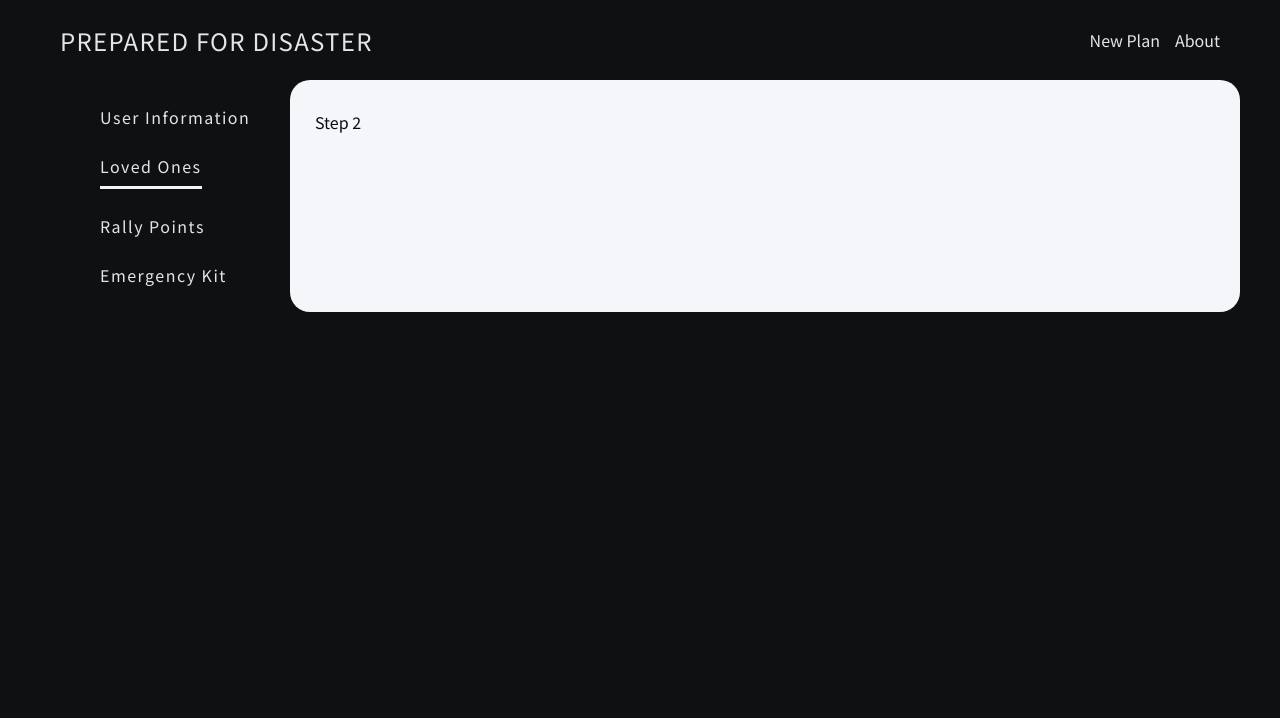
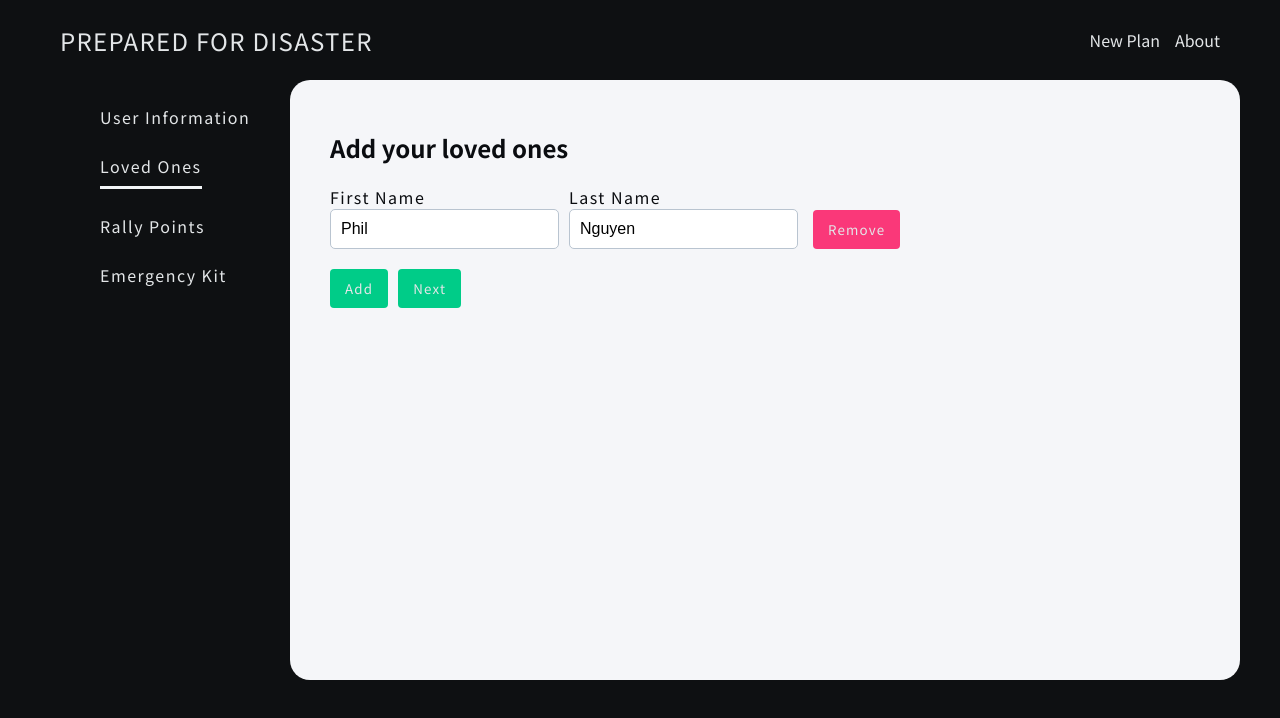
Before and after one commit to philmein23/prepared-for-disaster, a Next.js app: page /new/step2 in a window 1280 px wide. Shown: the top 718 px of the page. Built offline with nearby package versions, Linux system fonts and the light colour scheme; what easy-peasy would draw is missing.

Commit message:
feat: created field array form list for step 2

```diff
--- a/components/common/Layout/Layout.module.css
+++ b/components/common/Layout/Layout.module.css
@@ -51,5 +51,5 @@
   padding-right: 25px;
   padding-top: 30px;
   padding-bottom: 40px;
-
+  min-height: 600px;
 }
--- a/model/userInfo.ts
+++ b/model/userInfo.ts
@@ -1,21 +1,31 @@
-import { Action, action } from 'easy-peasy';
+import { Action, action } from "easy-peasy";
 
 export interface UserInfo {
   firstName: string;
   lastName: string;
   address: string;
+  state: string;
+  country: string;
 }
 
 export interface UsersInfoModel {
   users: UserInfo[];
-    updateUserInfo: Action<UsersInfoModel, { firstName: string, lastName: string, address: string }>
-};
+  newUser: UserInfo;
+  addNewUser: Action<UsersInfoModel, UserInfo>;
+  updateUserInfo: Action<UsersInfoModel, UserInfo>;
+}
 
 const userInfoModel: UsersInfoModel = {
   users: [],
+  newUser: null,
+  addNewUser: action((state, payload) => {
+    state.users.push(payload);
+  }),
   updateUserInfo: action((state, payload) => {
-        state.users.push(payload);
-    })
-}
+    state.newUser = {
+      ...payload,
+    };
+  }),
+};
 
 export default userInfoModel;
--- /dev/null
+++ b/pages/new/step2/index.module.css
@@ -0,0 +1,23 @@
+.form-container {
+  margin-left: 15px;
+  margin-top: 20px;
+}
+
+.form-container > .add-btn {
+  margin-right: 10px;
+}
+
+.field-input-container {
+  display: flex;
+  align-items: center;
+  margin-bottom: 20px;
+}
+
+.field-input-container > div:first-child {
+  margin-right: 10px;
+}
+
+.field-input-container .btn-remove {
+  margin-left: 15px;
+  margin-top: 25px;
+}
--- a/pages/new/step2/index.tsx
+++ b/pages/new/step2/index.tsx
@@ -1,10 +1,73 @@
+import { useForm, useFieldArray } from "react-hook-form";
+import style from "./index.module.css";
+
+interface Inputs {
+  firstName: string;
+  lastName: string;
+}
 
 const Step2 = () => {
-    return (
-        <div>
-            Step 2
+  const { register, handleSubmit, control } = useForm({
+    defaultValues: {
+      lovedOnes: [{ firstName: "Phil", lastName: "Nguyen" }],
+    },
+  });
+  const { fields, append, remove } = useFieldArray({
+    control,
+    name: "lovedOnes",
+  });
+
+  const onSubmit = (data) => {
+    console.log(data);
+  };
+
+  return (
+    <form className={style["form-container"]} onSubmit={handleSubmit(onSubmit)}>
+      <h2>Add your loved ones</h2>
+      {fields.map((field, index) => (
+        <div className={style["field-input-container"]} key={field.id}>
+          {console.log(field)}
+          <div>
+            <label htmlFor="first-name">First Name</label>
+            <input
+              id="first-name"
+              type="text"
+              defaultValue={field.firstName}
+              {...register(`lovedOnes.${index}.firstName` as const, {
+                required: true,
+              })}
+            />
+          </div>
+          <div>
+            <label htmlFor="last-name">Last Name</label>
+            <input
+              id="last-name"
+              type="text"
+              defaultValue={field.lastName}
+              {...register(`lovedOnes.${index}.lastName` as const, {
+                required: true,
+              })}
+            />
+          </div>
+          <button
+            className={`${style["btn-remove"]} btn-secondary`}
+            onClick={() => remove(index)}
+          >
+            Remove
+          </button>
         </div>
-    )
-}
+      ))}
+      <button
+        className={`btn-primary ${style["add-btn"]}`}
+        onClick={() => append({ firstName: "", lastName: "" })}
+      >
+        Add
+      </button>
+      <button className="btn-primary" type="submit">
+        Next
+      </button>
+    </form>
+  );
+};
 
 export default Step2;
--- a/styles/globals.css
+++ b/styles/globals.css
@@ -1,29 +1,31 @@
-@import url('https://fonts.googleapis.com/css2?family=Noto+Sans+JP:wght@300;400;500;700&display=swap');
+@import url("https://fonts.googleapis.com/css2?family=Noto+Sans+JP:wght@300;400;500;700&display=swap");
 
 :root {
-  --color-background: hsl(210deg,15%,6.25%);
-  --color-background-secondary: hsl(225deg,25%,97%);
-  --color-text: hsl(210deg,10%,90%);
-  --color-text-secondary: hsl(222deg,22%,5%);
-  --color-gray-100: hsl(210deg,15%,20%);
-  --color-gray-200: hsl(210deg,15%,25%);
-  --color-gray-300: hsl(210deg,10%,40%);
-  --color-gray-400: hsl(210deg,9%,45%);
-  --color-gray-500: hsl(210deg,8%,50%);
-  --color-gray-600: hsl(210deg,12%,55%);
-  --color-gray-700: hsl(210deg,14%,66%);
-  --color-gray-800: hsl(210deg,20%,77%);
-  --color-gray-900: hsl(210deg,25%,88%);
-  --color-gray-1000: hsl(210deg,25%,96%);
-  --color-btn-primary: hsl(160deg,100%,40%);
-  --color-btn-primary-hover: hsl(160deg,100%,25%);
+  --color-background: hsl(210deg, 15%, 6.25%);
+  --color-background-secondary: hsl(225deg, 25%, 97%);
+  --color-text: hsl(210deg, 10%, 90%);
+  --color-text-secondary: hsl(222deg, 22%, 5%);
+  --color-gray-100: hsl(210deg, 15%, 20%);
+  --color-gray-200: hsl(210deg, 15%, 25%);
+  --color-gray-300: hsl(210deg, 10%, 40%);
+  --color-gray-400: hsl(210deg, 9%, 45%);
+  --color-gray-500: hsl(210deg, 8%, 50%);
+  --color-gray-600: hsl(210deg, 12%, 55%);
+  --color-gray-700: hsl(210deg, 14%, 66%);
+  --color-gray-800: hsl(210deg, 20%, 77%);
+  --color-gray-900: hsl(210deg, 25%, 88%);
+  --color-gray-1000: hsl(210deg, 25%, 96%);
+  --color-btn-primary: hsl(160deg, 100%, 40%);
+  --color-btn-primary-hover: hsl(160deg, 100%, 25%);
+  --color-btn-secondary: hsl(340deg, 95%, 60%);
+  --color-btn-secondary-hover: hsl(340deg, 95%, 40%);
 }
 
 html,
 body {
   padding: 0;
   margin: 0;
-  font-family: 'Noto Sans JP', sans-serif;
+  font-family: "Noto Sans JP", sans-serif;
   height: 100%;
   background-color: var(--color-background);
   color: var(--color-text);
@@ -42,7 +44,6 @@ a {
   height: 100%;
 }
 
-
 .active {
   width: fit-content;
   padding-bottom: 8px;
@@ -58,7 +59,8 @@ button {
   font-family: inherit;
 }
 
-input, textarea {
+input,
+textarea {
   padding: 10px 10px;
   font-size: 16px;
   border-radius: 5px;
@@ -78,3 +80,17 @@ input, textarea {
 .btn-primary:hover {
   background-color: var(--color-btn-primary-hover);
 }
+
+.btn-secondary {
+  padding: 10px 15px;
+  border: 0;
+  background-color: var(--color-btn-secondary);
+  border-radius: 4px;
+  color: var(--color-text);
+  letter-spacing: 1.2px;
+  cursor: pointer;
+}
+
+.btn-secondary:hover {
+  background-color: var(--color-btn-secondary-hover);
+}
```
Also changed, not shown: pages/new/index.tsx (+40 -16 lines). Lines whose indentation alone changed are shown as unchanged.
